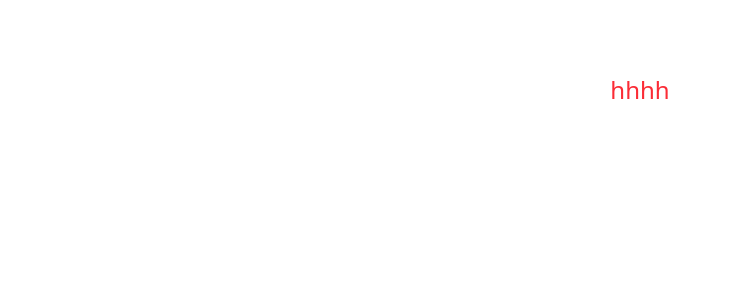
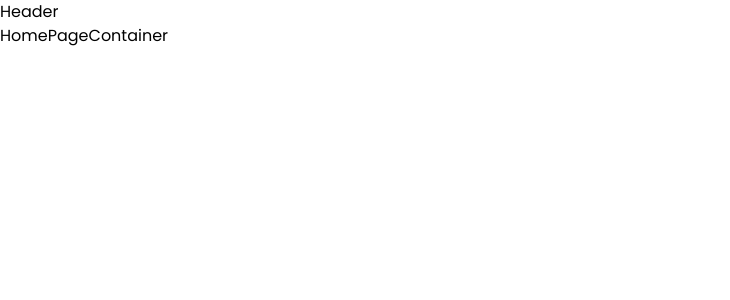
Before and after one commit to sivakrishnavegi/my-smartgym, a Next.js app: page / in a window 1280 px wide. Shown: the top 300 px of the page, without its empty margins (0-730 px from the left). Built offline with nearby package versions, Linux system fonts and the light colour scheme.

Commit message:
feat: #2 added folder structure

```diff
--- a/app/layout.tsx
+++ b/app/layout.tsx
@@ -1,16 +1,17 @@
 import type { Metadata } from "next";
 import { Poppins } from "next/font/google";
 import "./globals.css";
+import RootProvider from "@/core/providers/RootProvider/RootProvider";
+import HomeLayout from "@/core/layouts/Home";
 
 const poppins = Poppins({
-  subsets: ['latin'],
-  weight: ['100', '200', '300', '400', '600', '800', '900'],
+  subsets: ["latin"],
+  weight: ["100", "200", "300", "400", "600", "800", "900"],
 });
 
 export const metadata: Metadata = {
-  title: 'Fitness Gym - HulkGains',
-  description:
-    'A modern fitness gym website ',
+  title: "Fitness Gym - HulkGains",
+  description: "A modern fitness gym website ",
 };
 
 export default function RootLayout({
@@ -21,10 +22,10 @@ export default function RootLayout({
   return (
     <html lang="en" suppressHydrationWarning>
       <head></head>
-      <body
-        className={`${poppins.className} sans-serif`}
-      >
-        {children}
+      <body className={`${poppins.className} sans-serif`}>
+        <RootProvider>
+          <HomeLayout>{children}</HomeLayout>
+        </RootProvider>
       </body>
     </html>
   );
--- a/app/page.tsx
+++ b/app/page.tsx
@@ -1,10 +1,11 @@
+import HomePageContainer from "@/core/containers/Home";
 
-export default function Home() {
+const HomePage = () => {
   return (
-    <div className="font-sans grid grid-rows-[20px_1fr_20px] items-center justify-items-center min-h-screen p-8 pb-20 gap-16 sm:p-20">
     <div>
-      <h1 className="text-red-500 text-2xl">hhhh</h1>
-    </div>
+      <HomePageContainer />
     </div>
   );
-}
+};
+
+export default HomePage;
--- /dev/null
+++ b/core/components/Header/Header.tsx
@@ -0,0 +1,9 @@
+import React from 'react'
+
+const Header = () => {
+  return (
+    <div>Header</div>
+  )
+}
+
+export default Header
--- /dev/null
+++ b/core/containers/Home/index.tsx
@@ -0,0 +1,9 @@
+import React from 'react'
+
+const HomePageContainer = () => {
+  return (
+    <div>HomePageContainer</div>
+  )
+}
+
+export default HomePageContainer
--- /dev/null
+++ b/core/layouts/Home/index.tsx
@@ -0,0 +1,13 @@
+import Header from "@/core/components/Header/Header";
+import React from "react";
+
+const HomeLayout = ({ children }: { children: React.ReactNode }) => {
+  return (
+    <div>
+      <Header />
+      {children}
+    </div>
+  );
+};
+
+export default HomeLayout;
--- /dev/null
+++ b/core/providers/RootProvider/RootProvider.tsx
@@ -0,0 +1,9 @@
+import React from 'react'
+
+const RootProvider = ({ children }: { children : React.ReactNode}) => {
+  return (
+    <div>{children}</div>
+  )
+}
+
+export default RootProvider
```
